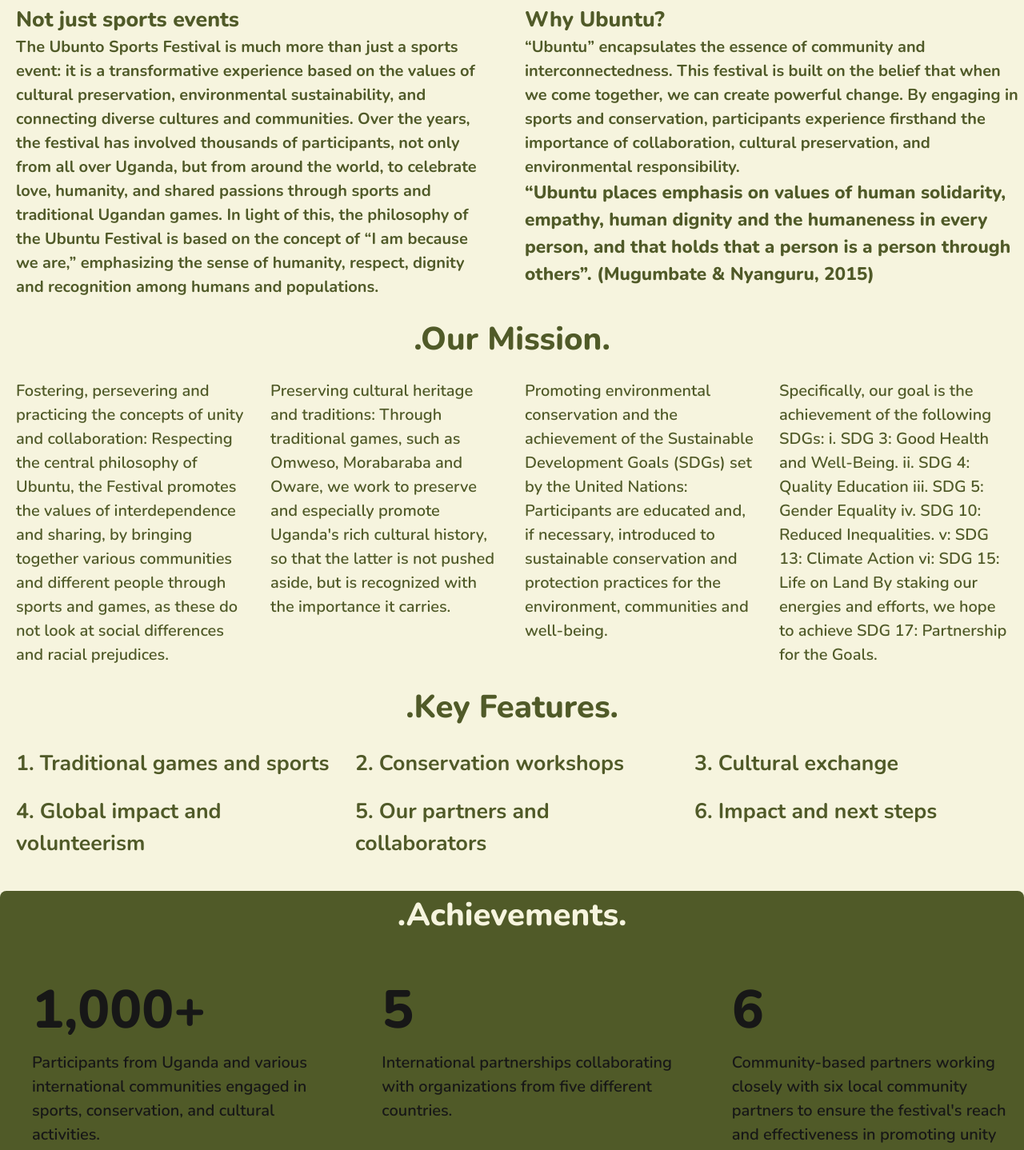
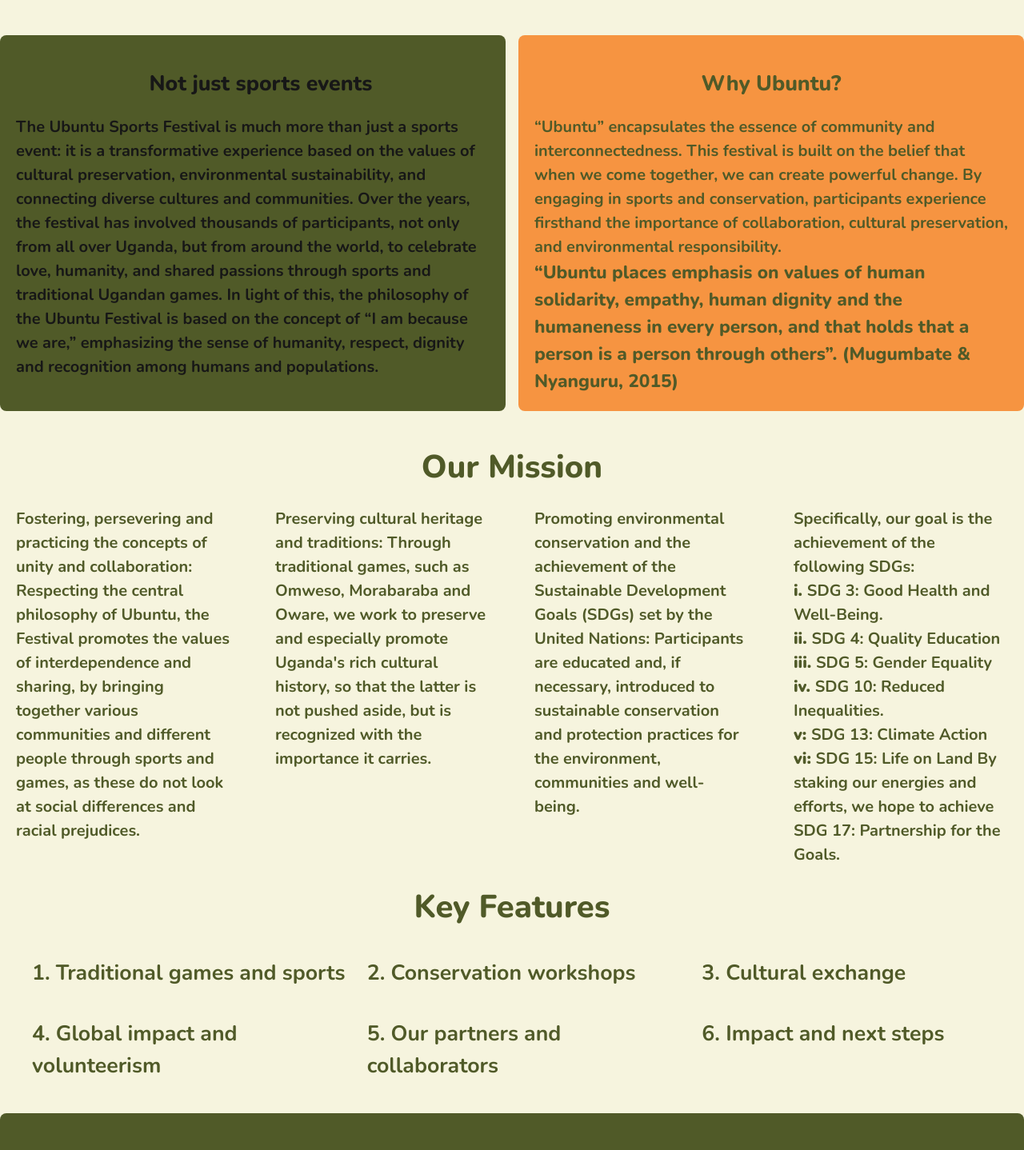
Before and after one commit to sembezaafrica/sembeza, a Next.js app: page /what-we-do/ubuntu in a window 1280 px wide. Shown: the part 682-2120 px from the top of the page at 80% size. Built offline with nearby package versions, Linux system fonts and the light colour scheme.

Commit message:
Optimised the whatwedo pages

```diff
--- a/src/app/what-we-do/page.tsx
+++ b/src/app/what-we-do/page.tsx
@@ -61,22 +61,17 @@
             className="w-full h-[434px] object-cover object-[center_50%]"
           />
 
+          <div className="absolute inset-0 bg-black opacity-50 z-0"></div>
+
           {/* Text Overlay */}
-          <div className="absolute left-[16.5%] top-30 z-10 text-[#ffffff] w-[50%]">
-            <h1 className="font-bold text-[50px] tracking-tight leading-none">
+          <div className="absolute left-[10%] top-30 z-10 text-[#ffffff] w-[80%]">
+            <h1 className="font-bold text-[50px] tracking-tight leading-none text-center">
               WHAT WE DO
             </h1>
-            <p className="mt-1 font-semibold text-[15pt] italic">
-              Sembeza Africa is committed to transforming
-            </p>
-            <p className="mt-[2px] font-semibold text-[15pt] italic">
-              lives in Uganda by using sports to promote health,
-            </p>
-            <p className="mt-[2px] font-semibold text-[15pt] italic">
-              education, community development, and
-            </p>
-            <p className="mt-[2px] font-semibold text-[15pt] italic">
-              environmental sustainability.
+            <p className="mt-1 font-semibold text-[15pt] italic text-center">
+              Sembeza Africa is committed to transforming lives in Uganda by
+              using sports to promote health, education, community development,
+              and environmental sustainability.
             </p>
           </div>
         </div>
@@ -128,7 +123,7 @@
                     // width={200}
                     // height={200}
                     fill
-                    style={{ objectFit: 'cover' }}
+                    style={{ objectFit: "cover" }}
                     // className="rounded-lg object-cover w-full h-full transition duration-300 group-hover:opacity-80"
                   />
                   {/* Text Overlay */}
--- a/src/app/what-we-do/spsp/page.tsx
+++ b/src/app/what-we-do/spsp/page.tsx
@@ -9,7 +9,7 @@
       <Head>
         <title>Ubuntu</title>
       </Head>
-      <div className="bg-[#F6F4DE] min-h-screen">
+      <div className="bg-[#F6F4DE] min-h-screen pb-10">
         <div className="relative">
           {/* Background Image */}
           <Image
@@ -20,29 +20,33 @@
             className="w-full h-[434px] object-cover object-[center_50%] rounded-lg"
           />
         </div>
-        <div className="text-[#505A28] text-[40pt] font-extrabold mt-10 pl-20">
+        <div className="text-[#505A28] text-[40pt] font-extrabold text-center">
           <h1>Satellite Primary Schools Programme (SPSP)</h1>
         </div>
-        <div className="pl-20 text-[#505A28] text-[15pt] font-semibold">
+        <div className="text-[#F69441] text-[20pt] font-semibold text-center mt-5">
           <p>August - 2021 tilll now</p>
         </div>
-        <div className="text-[#505A28] text-center text-[30pt] font-bold mt-10 pl-20">
+        <div className="grid grid-cols-1 md:grid-cols-3 gap-4 mt-7 pl-4 pr-4">
+          <div>
+            <div className="text-[#505A28] text-center text-[30pt] mt-4 font-bold pl-1 pr-1">
               <h3>
                 Empowering Youth Through Sports and Environmental Conservation
               </h3>
             </div>
-        <div className="pl-20 text-[#505A28] text-[15pt] font-semibold">
+            <div className="text-[#505A28] text-[15pt] font-semibold text-center mt-5 pl-1 pr-1">
               <p>
                 Welcome to the Satellite Primary Schools Programme (SPSP), a
-            transformative initiative by Sembeza Africa, RAC, and SportsUganda
-            Ltd (UK). Our program intertwines sports and environmental
-            conservation to impact young lives across Uganda.
+                transformative initiative by Sembeza Africa, RAC, and
+                SportsUganda Ltd (UK). Our program intertwines sports and
+                environmental conservation to impact young lives across Uganda.
               </p>
             </div>
-        <div className="text-[#505A28] text-[30pt] font-bold mt-10 pl-20">
+          </div>
+          <div>
+            <div className="text-[#505A28] text-center text-[30pt] mt-4 font-bold pl-1 pr-1">
               <h3>Our mission</h3>
             </div>
-        <div className="pl-20 text-[#505A28] text-[15pt] font-semibold">
+            <div className="text-[#505A28] text-[15pt] font-semibold text-center mt-5 pl-1 pr-1">
               <p>
                 We are committed to building an inclusive, active, and
                 environmentally aware generation by combining sports with
@@ -53,14 +57,16 @@
                 education.
               </p>
               <p>
-            <strong>.</strong> SDG 13: Combat climate change through sustainable
-            action.
+                <strong>.</strong> SDG 13: Combat climate change through
+                sustainable action.
               </p>
             </div>
-        <div className="text-[#505A28] text-[30pt] font-bold mt-10 pl-20">
+          </div>
+          <div>
+            <div className="text-[#505A28] text-center text-[30pt] mt-4 font-bold pl-1 pr-1">
               <h3>What we do</h3>
             </div>
-        <div className="pl-20 text-[#505A28] text-[15pt] font-semibold">
+            <div className="text-[#505A28] text-[15pt] font-semibold text-center mt-5 pl-1 pr-1">
               <p>
                 Our program has four main hubs in Uganda, impacting thousands of
                 children:
@@ -74,24 +80,32 @@
                 creating opportunities for youth to thrive and learn.
               </p>
             </div>
-        <div className="font-extrabold text-center text-[30pt] text-[#505A28] mt-5">
-          <h1>.Program Highlights.</h1>
           </div>
-        <div className="text-[#505A28] font-bold text-[20pt] mt-5 grid grid-cols-3 gap-8 pl-5 pr-5">
-          <h3>1. Environmental Impact</h3>
+        </div>
+        <div className="font-extrabold text-center text-[30pt] text-[#505A28] mt-5 pl-4 pr-4">
+          <h1>Program Highlights</h1>
+        </div>
+        <div className="grid grid-cols-1 md:grid-cols-3 gap-4 mt-7 pl-4 pr-4">
+          <div className="text-[#505A28] font-bold text-[20pt] mt-5 text-center">
+            <h3>1. Environmental Impact</h3>{" "}
+          </div>
+          <div className="text-[#505A28] font-bold text-[20pt] mt-5 text-center">
             <h3>2. Sports and Physical Education</h3>
+          </div>
+          <div className="text-[#505A28] font-bold text-[20pt] mt-5 text-center">
             <h3>3. Lifelong Learning</h3>
           </div>
-        <div className="bg-[#505A28] rounded-lg mt-10">
+        </div>
+        <div className="bg-[#505A28] rounded-lg mt-10 p-5">
           <div className="text-center font-extrabold text-[#F6F4DE] text-[30pt] mt-10">
-            <h1>.Achievements.</h1>
+            <h1>Achievements</h1>
           </div>
-          <div className="grid grid-cols-3 gap-8 mt-10">
-            <div>
-              <div className=" pl-10 text-[50pt] font-extrabold">
+          <div className="grid grid-cols-1 md:grid-cols-3 gap-4 mt-5">
+            <div className="rounded-lg p-5">
+              <div className="text-[50pt] font-extrabold text-center mt-5">
                 <h1>10.000</h1>
               </div>
-              <div className="pl-10 text-[15pt] font-semibold">
+              <div className="text-[15pt] font-semibold text-center">
                 <p>
                   Young People Reached: The program has engaged 10,000 children
                   across various hubs through continuous sports and conservation
@@ -100,10 +114,10 @@
               </div>
             </div>
             <div>
-              <div className=" pl-10 text-[50pt] font-extrabold">
+              <div className="text-[50pt] font-extrabold text-center mt-5">
                 <h1>4</h1>
               </div>
-              <div className="pl-10 text-[15pt] font-semibold">
+              <div className="text-[15pt] font-semibold text-center">
                 <p>
                   Pilot hubs launched. Four hubs were successfully launched in
                   different districts: Kumi, Mukono, Gulu, and Iganga.
@@ -111,10 +125,10 @@
               </div>
             </div>
             <div>
-              <div className=" pl-10 text-[50pt] font-extrabold">
+              <div className="text-[50pt] font-extrabold text-center mt-5">
                 <h1>€15.000</h1>
               </div>
-              <div className="pl-10 text-[15pt] font-semibold">
+              <div className="text-[15pt] font-semibold text-center">
                 <p>
                   Donated so far towards sports empowerment, environmental
                   action, facility upgrades, and coach training, transforming
--- a/src/app/what-we-do/ubuntu/page.tsx
+++ b/src/app/what-we-do/ubuntu/page.tsx
@@ -9,7 +9,7 @@
       <Head>
         <title>Ubuntu</title>
       </Head>
-      <div className="bg-[#F6F4DE] min-h-screen">
+      <div className="bg-[#F6F4DE] min-h-screen pb-10">
         <div className="relative">
           {/* Background Image */}
           <Image
@@ -22,20 +22,20 @@
         </div>
         <div className="text-[#505A28] ">
           <div className="font-extrabold justify-center text-[30pt] mt-5 text-center">
-            <h1>Ubuntu Sports Festival:</h1>
+            <h1>Ubuntu Sports Festival</h1>
           </div>
-          <div className="font-bold text-[20pt] text-center">
+          <div className="font-bold text-[20pt] text-center mt-5">
             <h2> Uniting communities through sports and conservation</h2>
           </div>
         </div>
-        <div className="grid grid-cols-2 gap-8 text-[#505A28] mt-5 ">
-          <div>
-            <div className="font-extrabold text-[20pt] pl-5">
+        <div className="grid grid-cols-1 md:grid-cols-2 gap-4 mt-10">
+          <div className="bg-[#505A28] rounded-lg ">
+            <div className="font-extrabold text-[20pt] pl-5 pt-10 text-center">
               <h2>Not just sports events</h2>
             </div>
-            <div className="font-bold text-[15pt] pl-5 pr-5">
+            <div className="font-bold text-[15pt] pl-5 pr-5 pt-5 pb-5">
               <p>
-                The Ubunto Sports Festival is much more than just a sports
+                The Ubuntu Sports Festival is much more than just a sports
                 event: it is a transformative experience based on the values of
                 cultural preservation, environmental sustainability, and
                 connecting diverse cultures and communities. Over the years, the
@@ -49,11 +49,11 @@
               </p>
             </div>
           </div>
-          <div>
-            <div className="font-extrabold text-[20pt] ">
+          <div className="bg-[#F69441] rounded-lg text-[#505A28]">
+            <div className="font-extrabold text-[20pt] text-center pl-5 pr-5 pt-10">
               <h2>Why Ubuntu?</h2>
             </div>
-            <div className="font-bold text-[15pt]">
+            <div className="font-bold text-[15pt] pl-5 pr-5 pt-5 pb-5">
               <p>
                 “Ubuntu” encapsulates the essence of community and
                 interconnectedness. This festival is built on the belief that
@@ -71,29 +71,34 @@
             </div>
           </div>
         </div>
-        <div className="font-extrabold text-center text-[30pt] text-[#505A28] mt-5">
-          <h1>.Our Mission.</h1>
+        <div className="font-extrabold text-center text-[30pt] text-[#505A28] mt-10 mb-0">
+          <h1>Our Mission</h1>
         </div>
-        <div className="text-[#505A28] font-semibold text-[15pt] mt-5 grid grid-cols-4 gap-8 pl-5 pr-5">
+        <div className="grid grid-cols-1 md:grid-cols-4 gap-4 mt-0 ">
+          <div className="text-[#505A28] font-bold text-[15pt] mt-0 pl-5 pr-5 pt-5 pb-5">
             <div>
               <p>
                 ​Fostering, persevering and practicing the concepts of unity and
                 collaboration: Respecting the central philosophy of Ubuntu, the
                 Festival promotes the values of interdependence and sharing, by
-              bringing together various communities and different people through
-              sports and games, as these do not look at social differences and
-              racial prejudices.
+                bringing together various communities and different people
+                through sports and games, as these do not look at social
+                differences and racial prejudices.
               </p>
             </div>
+          </div>
+          <div className="text-[#505A28] font-bold text-[15pt] mt-0 pl-5 pr-5 pt-5 pb-5">
             <div>
               <p>
                 Preserving cultural heritage and traditions: Through traditional
                 games, such as Omweso, Morabaraba and Oware, we work to preserve
-              and especially promote Uganda&#39;s rich cultural history, so that the
-              latter is not pushed aside, but is recognized with the importance
-              it carries.
+                and especially promote Uganda&#39;s rich cultural history, so
+                that the latter is not pushed aside, but is recognized with the
+                importance it carries.
               </p>
             </div>
+          </div>
+          <div className="text-[#505A28] font-bold text-[15pt] mt-0 pl-5 pr-5 pt-5 pb-5">
             <div>
               <p>
                 Promoting environmental conservation and the achievement of the
@@ -103,65 +108,91 @@
                 environment, communities and well-being.
               </p>
             </div>
+          </div>
+          <div className="text-[#505A28] font-bold text-[15pt] mt-0 pl-5 pr-5 pt-5 pb-5">
             <div>
               <p>
                 Specifically, our goal is the achievement of the following SDGs:
-              i. SDG 3: Good Health and Well-Being. ii. SDG 4: Quality Education
-              iii. SDG 5: Gender Equality iv. SDG 10: Reduced Inequalities. v:
-              SDG 13: Climate Action vi: SDG 15: Life on Land By staking our
+                <p>
+                  <strong> i. </strong> SDG 3: Good Health and Well-Being.
+                </p>
+                <p>
+                  <strong> ii. </strong> SDG 4: Quality Education
+                </p>
+                <p>
+                  <strong> iii. </strong> SDG 5: Gender Equality
+                </p>
+                <p>
+                  <strong> iv. </strong> SDG 10: Reduced Inequalities.
+                </p>
+                <p>
+                  <strong> v: </strong> SDG 13: Climate Action
+                </p>
+                <strong> vi: </strong> SDG 15: Life on Land By staking our
                 energies and efforts, we hope to achieve SDG 17: Partnership for
                 the Goals.
               </p>
             </div>
           </div>
-        <div className="font-extrabold text-center text-[30pt] text-[#505A28] mt-5">
-          <h1>.Key Features.</h1>
         </div>
-        <div className="text-[#505A28] font-bold text-[20pt] mt-5 grid grid-cols-3 gap-8 pl-5 pr-5">
-          <h3>1. Traditional games and sports</h3>
-          <h3>2. Conservation workshops</h3>
+        <div className="font-extrabold text-center text-[30pt] text-[#505A28] ">
+          <h1>Key Features</h1>
+        </div>
+        <div className="grid grid-cols-1 md:grid-cols-3 gap-4 mt-3 pl-10 ">
+          <div className="text-[#505A28] font-bold text-[20pt] mt-5 ">
+            <h3>1. Traditional games and sports</h3>{" "}
+          </div>
+          <div className="text-[#505A28] font-bold text-[20pt] mt-5 ">
+            <h3>2. Conservation workshops</h3>{" "}
+          </div>
+          <div className="text-[#505A28] font-bold text-[20pt] mt-5 ">
             <h3>3. Cultural exchange</h3>
           </div>
-        <div className="text-[#505A28] font-bold text-[20pt] mt-5 grid grid-cols-3 gap-8 pl-5 pr-5">
+          <div className="text-[#505A28] font-bold text-[20pt] mt-5 ">
             <h3>4. Global impact and volunteerism</h3>
+          </div>
+          <div className="text-[#505A28] font-bold text-[20pt] mt-5 ">
             <h3>5. Our partners and collaborators</h3>
+          </div>
+          <div className="text-[#505A28] font-bold text-[20pt] mt-5 ">
             <h3>6. Impact and next steps</h3>
           </div>
-        <div className="bg-[#505A28] rounded-lg mt-10">
+        </div>
+        <div className="bg-[#505A28] rounded-lg mt-10 p-5">
           <div className="text-center font-extrabold text-[#F6F4DE] text-[30pt] mt-10">
-            <h1>.Achievements.</h1>
+            <h1>Achievements</h1>
           </div>
-          <div className="grid grid-cols-3 gap-8 mt-10">
-            <div>
-              <div className=" pl-10 text-[50pt] font-extrabold">
+          <div className="grid grid-cols-1 md:grid-cols-3 gap-4 mt-5">
+            <div className="rounded-lg p-5">
+              <div className="text-[50pt] font-extrabold text-center mt-5">
                 <h1>1,000+</h1>
               </div>
-              <div className="pl-10 text-[15pt] font-semibold">
+              <div className="text-[15pt] font-semibold text-center">
                 <p>
                   Participants from Uganda and various international communities
                   engaged in sports, conservation, and cultural activities.
                 </p>
               </div>
             </div>
-            <div>
-              <div className=" pl-10 text-[50pt] font-extrabold">
+            <div className="rounded-lg p-5">
+              <div className="text-[50pt] font-extrabold text-center mt-5">
                 <h1>5</h1>
               </div>
-              <div className="pl-10 text-[15pt] font-semibold">
+              <div className="text-[15pt] font-semibold text-center">
                 <p>
                   International partnerships collaborating with organizations
                   from five different countries.
                 </p>
               </div>
             </div>
-            <div>
-              <div className=" pl-10 text-[50pt] font-extrabold">
+            <div className="rounded-lg p-5">
+              <div className="text-[50pt] font-extrabold text-center mt-5">
                 <h1>6</h1>
               </div>
-              <div className="pl-10 text-[15pt] font-semibold">
+              <div className="text-[15pt] font-semibold text-center mb-10">
                 <p>
                   Community-based partners working closely with six local
-                  community partners to ensure the festival&#39;s reach and
+                  community partners to ensure the festival's reach and
                   effectiveness in promoting unity and development.
                 </p>
               </div>
```
Also changed, not shown: src/app/components/footer.tsx (+17 -16 lines), src/app/what-we-do/football/page.tsx (+71 -51 lines), src/app/what-we-do/treetwingo/page.tsx (+66 -51 lines), 1 other file (tests, documents, lock files or other folders). Lines whose indentation alone changed are shown as unchanged.
